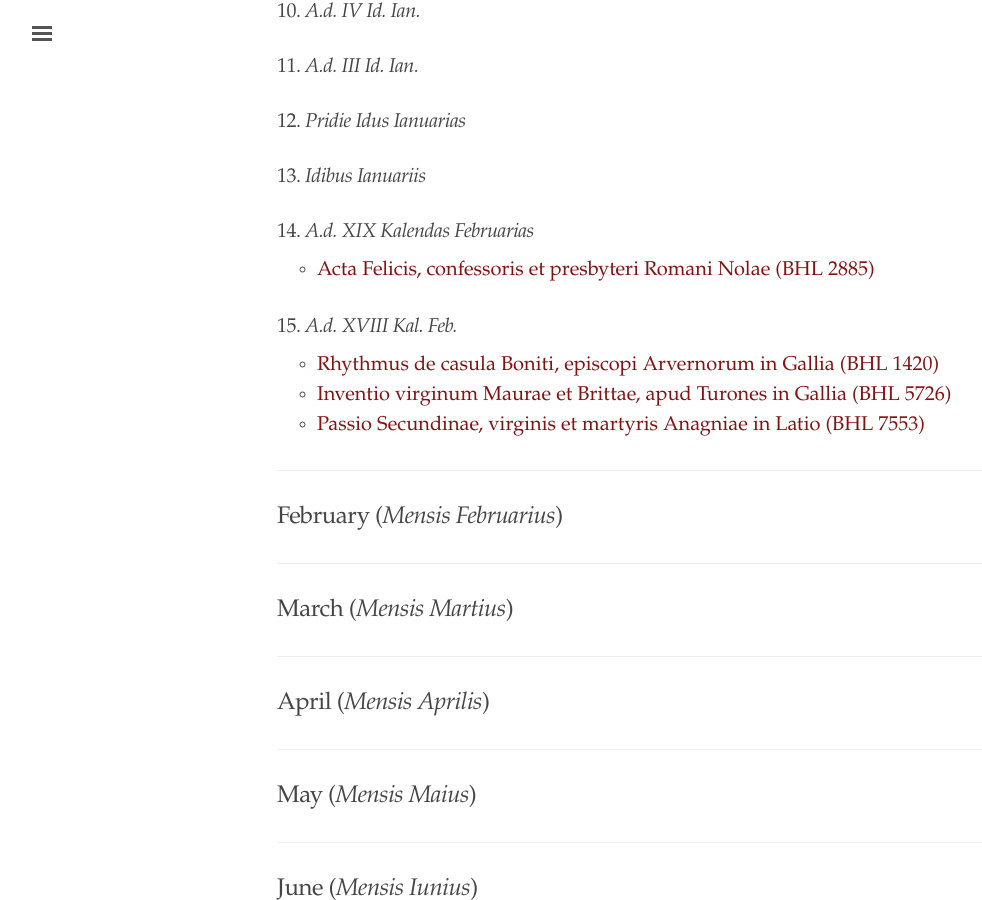
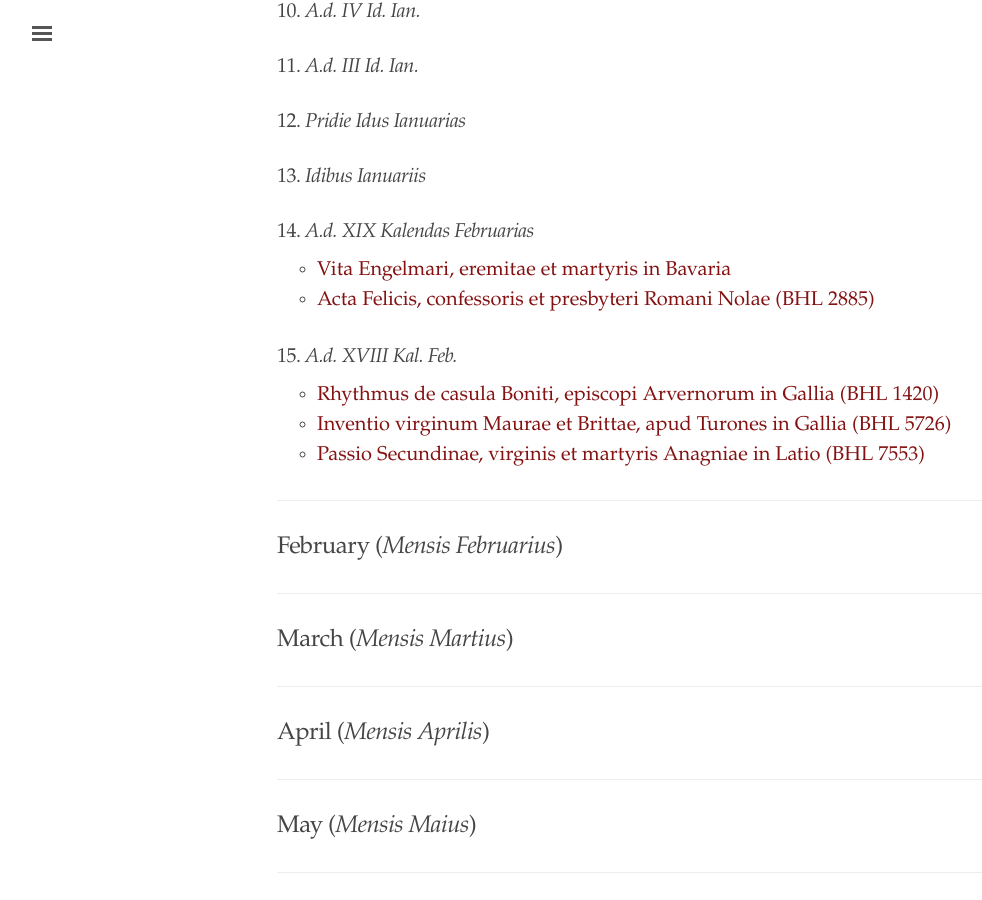
Before and after one commit to cjkoepke1/latin-hagiography, a Jekyll site: the page built from index.md, in a window 1280 px wide and 900 px high, scrolled down 1695 px. Shown: the whole window, without its empty margins (3-985 px from the left). Built offline with Jekyll 4.4.1, drawn with Linux system fonts in a browser that asks for light colours.

Commit message:
Added vita Engelmari

```diff
--- a/index.md
+++ b/index.md
@@ -67,6 +67,7 @@ title: "Latin Hagiography"
 
 ### 14. *A.d. XIX Kalendas Februarias*
 
+- [Vita Engelmari, eremitae et martyris in Bavaria](https://cjkoepke1.github.io/latin-hagiography/texts/vita-engelmari/)
 - [Acta Felicis, confessoris et presbyteri Romani Nolae (BHL 2885)](https://cjkoepke1.github.io/latin-hagiography/texts/acta-felicis-romani/)
 
 ### 15. *A.d. XVIII Kal. Feb.*
```
